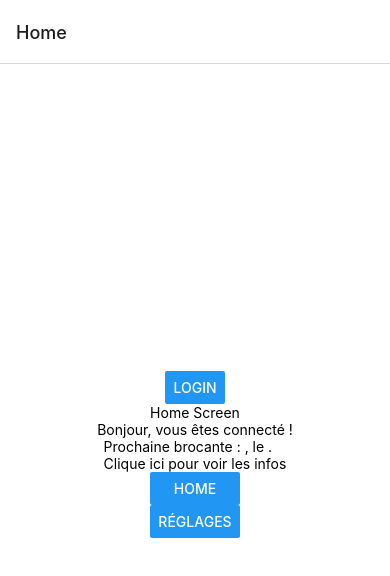
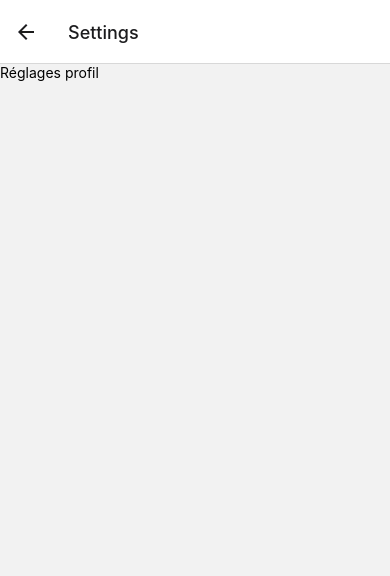
Before and after one commit to adatechschool/projet-mobile-tddeter, a React Native app in the folder TDDeter/: screen /Settings in a window 390 px wide. Shown: the top 576 px of the page. Built offline with nearby package versions, Linux system fonts and the light colour scheme.

Commit message:
[feat] Add route to settings screen + created SettingsScreen

```diff
--- a/TDDeter/App.js
+++ b/TDDeter/App.js
@@ -3,6 +3,7 @@ import HomeScreen from "./Screens/HomeScreen";
 import BrocanteScreen from "./Screens/BrocanteScreen";
 import { NavigationContainer } from "@react-navigation/native";
 import { createNativeStackNavigator } from "@react-navigation/native-stack";
+import SettingsScreen from "./Screens/SettingsScreen";
 
 const Stack = createNativeStackNavigator();
 
@@ -13,6 +14,7 @@ export default function App() {
         <Stack.Screen name="Home" component={HomeScreen} />
         <Stack.Screen name="Login" component={LoginScreen} />
         <Stack.Screen name="Brocante" component={BrocanteScreen} />
+        <Stack.Screen name="Settings" component={SettingsScreen} />
       </Stack.Navigator>
     </NavigationContainer>
   );
--- /dev/null
+++ b/TDDeter/Screens/SettingsScreen.js
@@ -0,0 +1,11 @@
+import { Text, View } from "react-native";
+
+export default function SettingsScreen() {
+    return (
+        <View>
+            <Text>
+                Réglages profil
+            </Text>
+        </View>
+    );
+}
```
